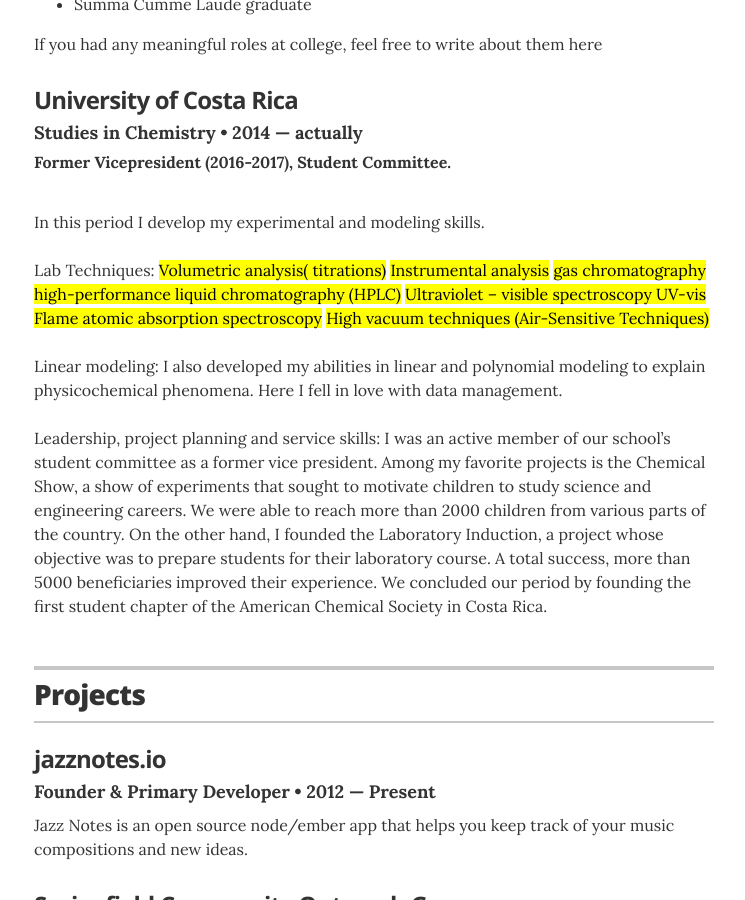
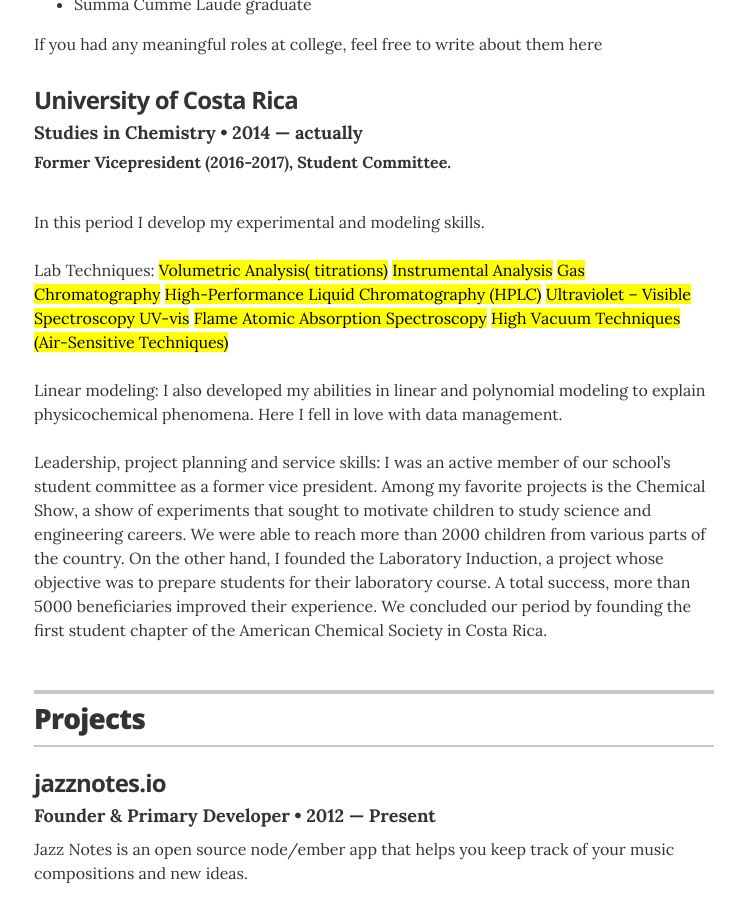
Before and after one commit to jeff0994/jeff0994.github.io, a Jekyll site: the page built from index.html, in a window 1280 px wide and 900 px high, scrolled down 1365 px. Shown: the whole window, without its empty margins (266-1011 px from the left). Built offline with Jekyll 4.4.1, drawn with Linux system fonts in a browser that asks for light colours.

```diff
--- a/_data/education.yml
+++ b/_data/education.yml
@@ -12,8 +12,8 @@
   award: Former Vicepresident (2016-2017), Student Committee.
   summary: <br> In this period I develop my experimental and modeling skills.</br>
 
-           <br/>Lab Techniques:</b> <mark>Volumetric analysis( titrations)</mark> <mark>Instrumental analysis</mark> <mark>gas chromatography</mark> <mark>high-performance liquid chromatography (HPLC)</mark>
-           <mark>Ultraviolet – visible spectroscopy UV-vis</mark> <mark>Flame atomic absorption spectroscopy</mark> <mark>High vacuum techniques (Air-Sensitive Techniques)</mark><br>
+           <br/>Lab Techniques:</b> <mark>Volumetric Analysis( titrations)</mark> <mark>Instrumental Analysis</mark> <mark>Gas Chromatography</mark> <mark>High-Performance Liquid Chromatography (HPLC)</mark>
+           <mark>Ultraviolet – Visible Spectroscopy UV-vis</mark> <mark>Flame Atomic Absorption Spectroscopy</mark> <mark>High Vacuum Techniques (Air-Sensitive Techniques)</mark><br>
            <br/>Linear modeling:</b> I also developed my abilities in linear and polynomial modeling to explain physicochemical phenomena. Here I fell in love with data management.
 
            <br/><br>Leadership, project planning and service skills:</b> I was an active member of our school’s student committee as a former vice president. Among my favorite projects is the Chemical Show, a show of experiments that sought to motivate children to study science and engineering careers. We were able to reach more than 2000 children from various parts of the country.
```
